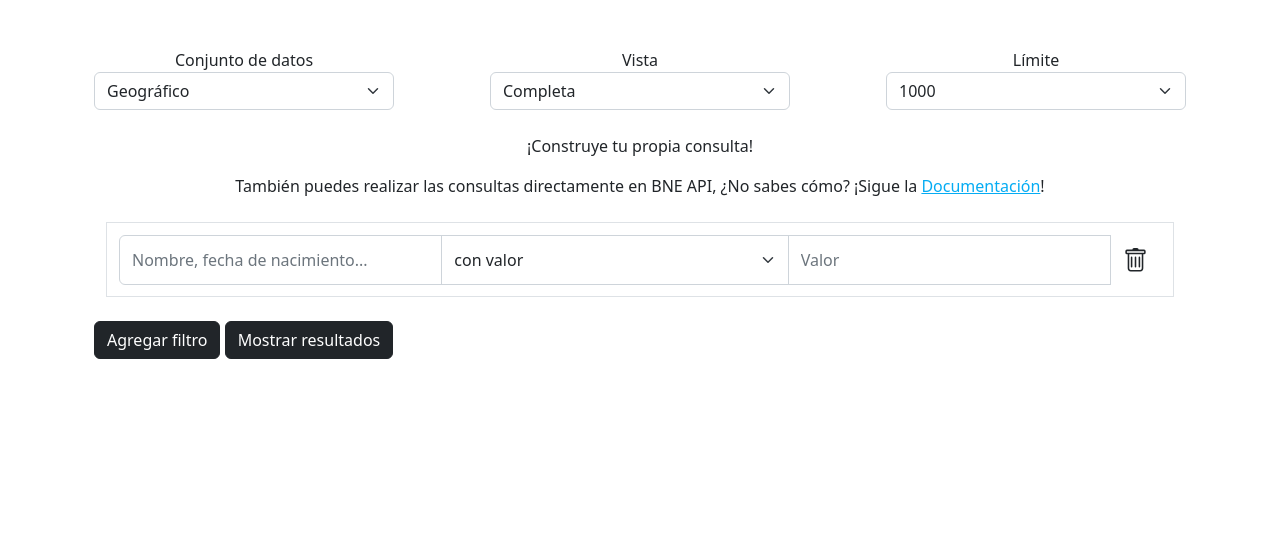
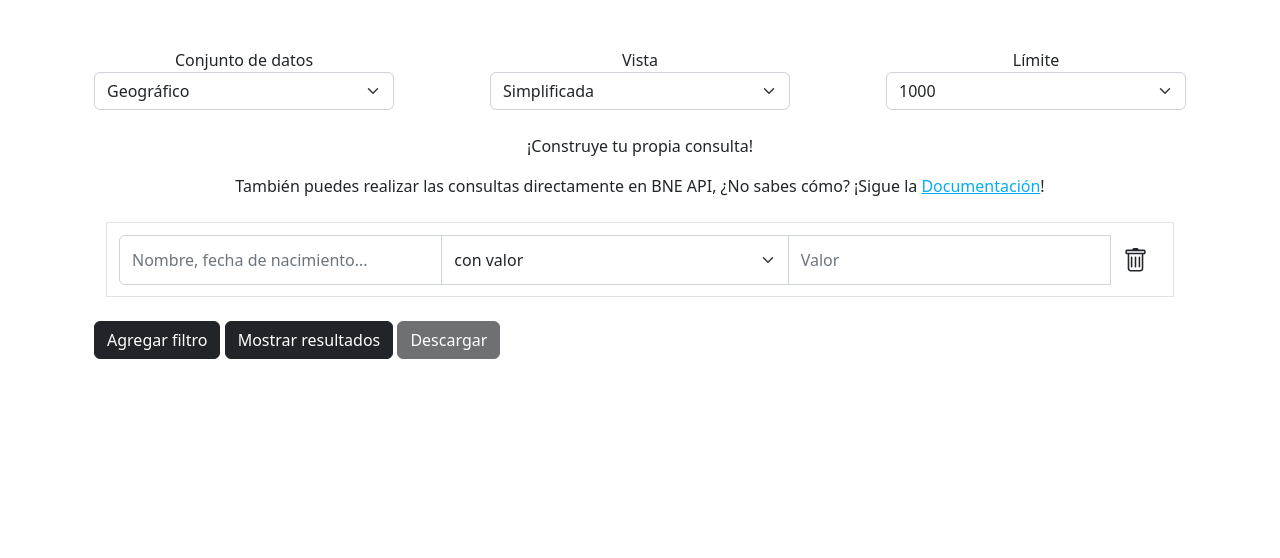
Before and after one commit to vgenov-py/bne_web, a Flask app: page / in a window 1280 px wide. Shown: the part 95-653 px from the top of the page. Run offline with Flask 3, Linux system fonts and the light colour scheme; some libraries are stand-ins or nearby versions.

Commit message:
download and spinner

```diff
--- a/static/js/query_builder.js
+++ b/static/js/query_builder.js
@@ -27,7 +27,7 @@ const trash_filter = (button) => {
 const base_url = "http://139.162.183.85/api"
 let query;
 
-const get_data = async() => {
+const get_data = async(blob=false) => {
     const dataset = document.querySelector("#dataset").value;
     const limit = document.querySelector("#limit").value;
     const view = document.querySelector("#view").value;
@@ -42,15 +42,10 @@ const get_data = async() => {
     console.log(url);
 
     let res = await fetch(url);
-        // const blob = await res.blob()
-        // const file = window.URL.createObjectURL(blob);
-        // res = await fetch(url);
-        // const a_download = document.querySelector("#download_button");
-        // a_download.href = file;
-        // a_download.a_download = `${dataset}.json`;
-        // a_download.target = "_blank";
-        // a_download.click();
-        // a_download.remove();
+    if (blob) {
+        const blob = await res.blob()
+        return window.URL.createObjectURL(blob);
+    };
     const data = await res.json();
     return data;
 };
@@ -59,14 +54,27 @@ const show_data = async() => {
     const results_div = document.querySelector("#results_div");
     const results = document.querySelector("#results");
     const spinner = document.querySelector("#results_spinner");
+    const title = document.querySelector("#results_title");
+    const download_button = document.querySelector("#download_button");
+    download_button.className = "btn btn-dark disabled";
+    download_button.innerHTML = "Descargar";
     results_div.className = "container-sm d-flex flex-column justify-content-center mt-5";
     spinner.className = "text-center";
     results.innerHTML = "";
+    title.innerHTML = "";
     const data = await get_data();
     if (!data.success) {
         return
+    }
+    else if (data.length == 0) {
+        title.innerHTML = `No hay resultados que cumplan el/los criterios de búsqueda`;
+        spinner.className = "visually-hidden";
+        return
     };
+    console.log(data);
     spinner.className = "visually-hidden";
+    title.innerHTML = `Resultados: ${data.length} - ${parseFloat(data.time).toFixed(2)}s`
+    download_button.className = "btn btn-dark";
     const records = data.data.slice(0,10);
 
     const ul_k = document.createElement("ul");
@@ -95,24 +103,21 @@ const show_data = async() => {
 
 }
 
-// const download = async(a) => {
-//     const url = `${base_url}/per`
-//     const options = {};
-//     const res = await get_data(true);
-//     const blob = await res.blob();
-//     const file =  window.URL.createObjectURL(blob);
-//     a.href = file;
-//     // fetch(url, options)
-//     // .then( res => res.blob() )
-//     // .then( async blob => {
-//     //     const file = window.URL.createObjectURL(blob);
-//     //     window.location.assign(file);
-//     //     a.href = file;
-//     //     a.download = "per.json";
-//     //     a.target = "_blank"
-//     // });
-// };
+const download_json = async (a) => {
+    const spinner = Array(...document.querySelector("#results_spinner").children)[0].cloneNode();
+    spinner.className = "spinner-border spinner-border-sm";
+    a.innerHTML = "";
+    a.appendChild(spinner);
+    const file = await get_data(true);
+    if (file) {
+        a.href = file;
+        a.download = `${document.querySelector("#dataset").value}.json`;
+        a.setAttribute("onclick", "");
+        a.click();
+        a.innerHTML = "Descargado :)";
+    }
+    else {
+        a.innerHTML = "No hay resultados";
+    };
 
-// console.log(download);
-
-// download()
+};
--- a/templates/filter.html
+++ b/templates/filter.html
@@ -16,5 +16,4 @@
         </button>
         </div>
     </div>
-    <!-- <ul id="dropdown" class="list-group position-absolute" style="width: 200px; top:90%"></ul> -->
 </div>
--- a/templates/query.html
+++ b/templates/query.html
@@ -17,9 +17,9 @@
     <div style="width: 300px;">
         <label for="view" class="d-flex justify-content-center">Vista</label>
         <select id="view" class="form-select">
-            <option value="">Completa</option>
-            <option value="marc">Bilbiotecario/a</option>
-            <option value="human">Usuario/a</option>
+            <option value="human">Simplificada</option>
+            <option value="marc">MARC21</option>
+            <option value="">Detallada</option>
         </select>
     </div>
     <div style="width: 300px;">
@@ -40,11 +40,11 @@
 
         <button class="btn btn-dark" onclick="add_filter(this)">Agregar filtro</button>
         <button class="btn btn-dark" onclick="show_data()">Mostrar resultados</button>
-        <!-- <a class="btn btn-dark" id="download_button">Descargar</a> -->
+        <a class="btn btn-dark disabled" onclick="download_json(this)" id="download_button">Descargar</a>
     </div>
 </div>
 <div class="container-sm d-flex flex-column justify-content-center mt-5 visually-hidden" id="results_div">
-    <h3 class="text-center mb-3">Resultados</h3>
+    <h3 class="text-center mb-3" id="results_title"></h3>
     <div class="text-center visually-hidden" id="results_spinner">
     <div class="spinner-grow" role="status"></div>
     </div>
```
